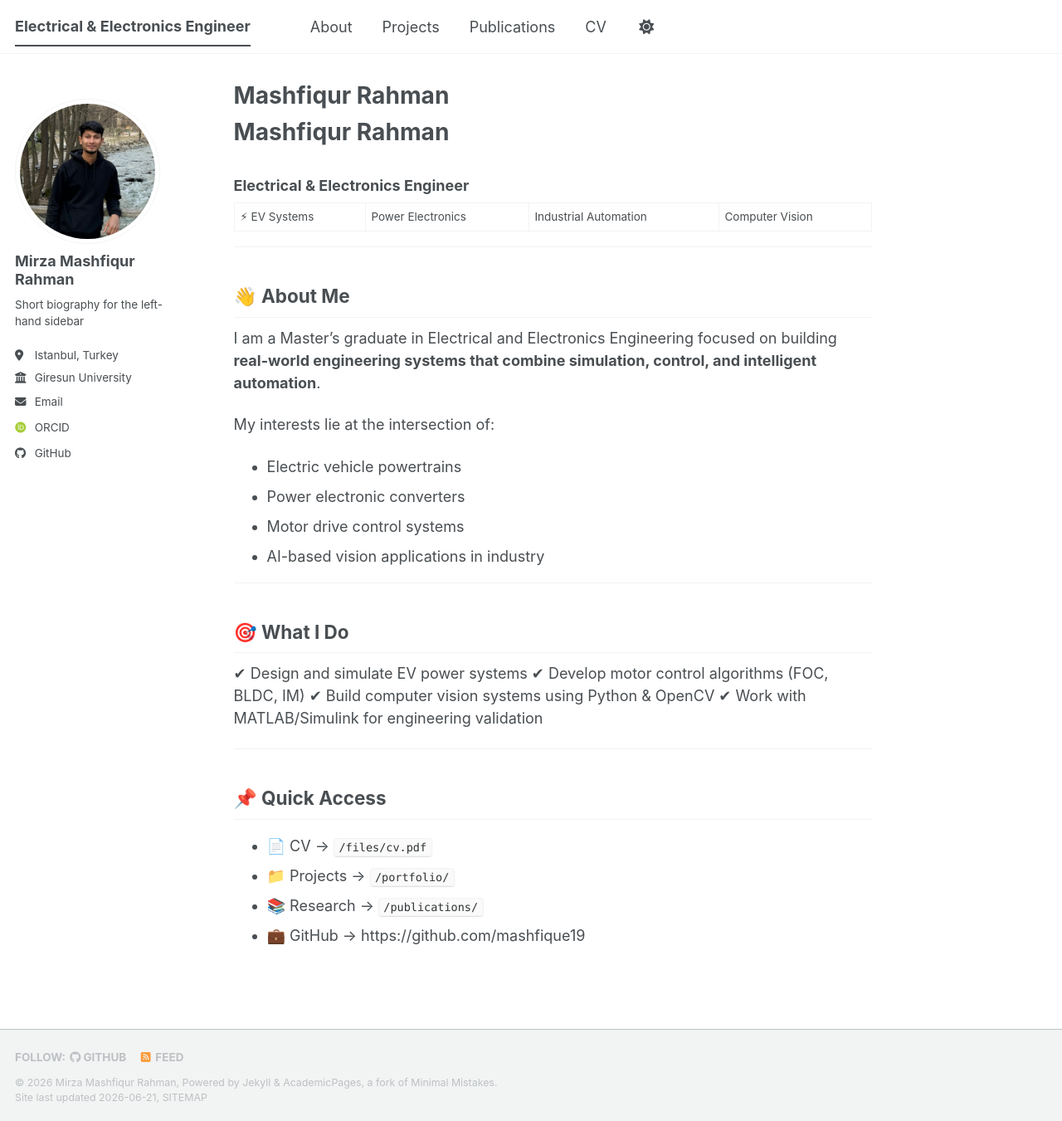
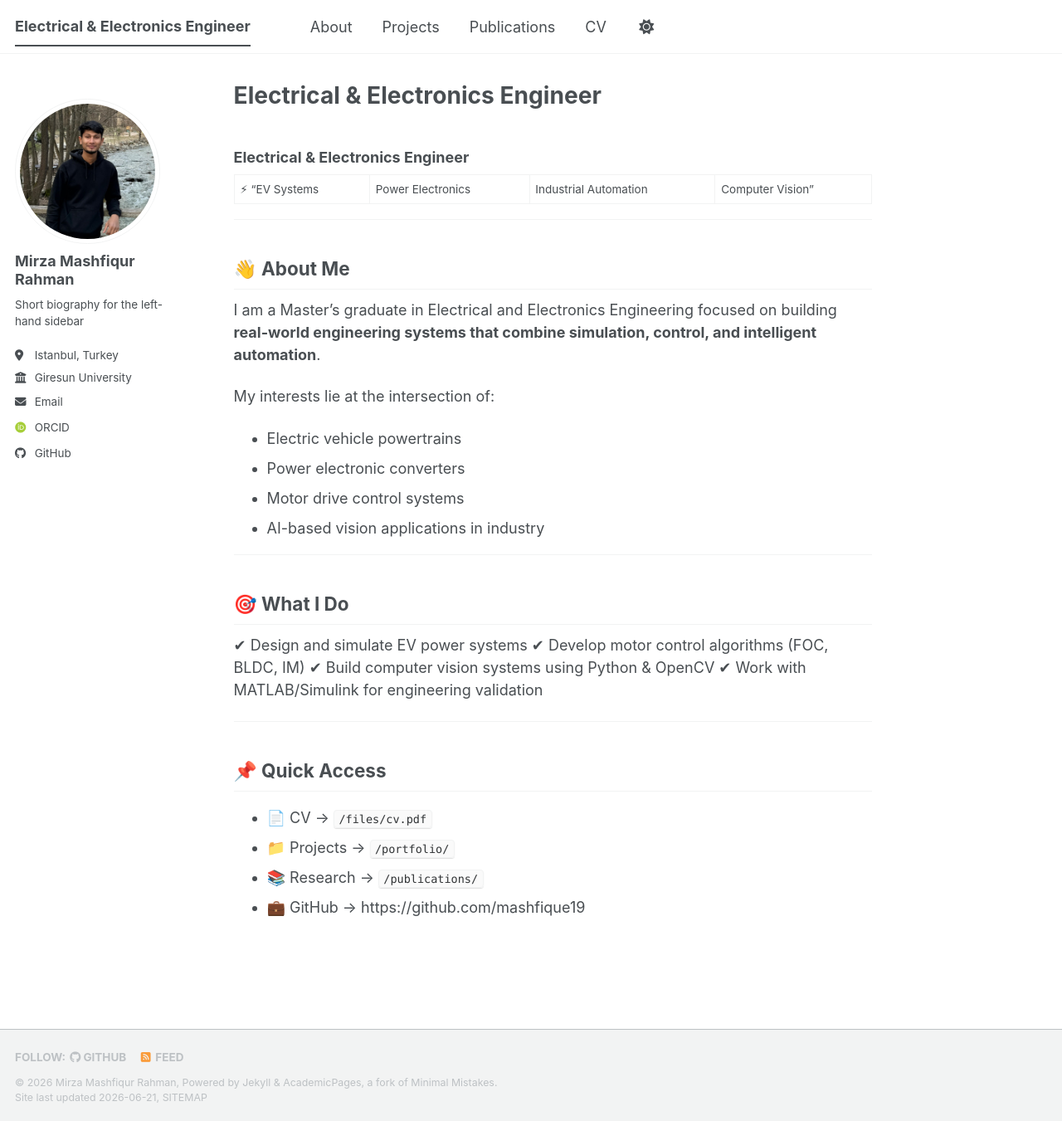
Before and after one commit to mashfique19/mashfique19.github.io, a Jekyll site: the page built from _pages/about.md, in a window 1280 px wide and 1351 px high. Shown: the whole window at 83% size. Built offline with Jekyll 4.4.1, drawn with Linux system fonts in a browser that asks for light colours; some web fonts are replaced; a script bundle is joined from its source files by our own code; library files that are not in the unit come from our copies; our own code applies the rules of GitHub Pages for plain Markdown files.

Commit message:
Update about.md

```diff
--- a/_pages/about.md
+++ b/_pages/about.md
@@ -6,11 +6,9 @@ redirect_from:
   - /about.html
 ---
 
-# Mashfiqur Rahman
-
 ### Electrical & Electronics Engineer
 
-⚡ EV Systems | Power Electronics | Industrial Automation | Computer Vision
+⚡ "EV Systems | Power Electronics | Industrial Automation | Computer Vision"
 
 ---
 
```
